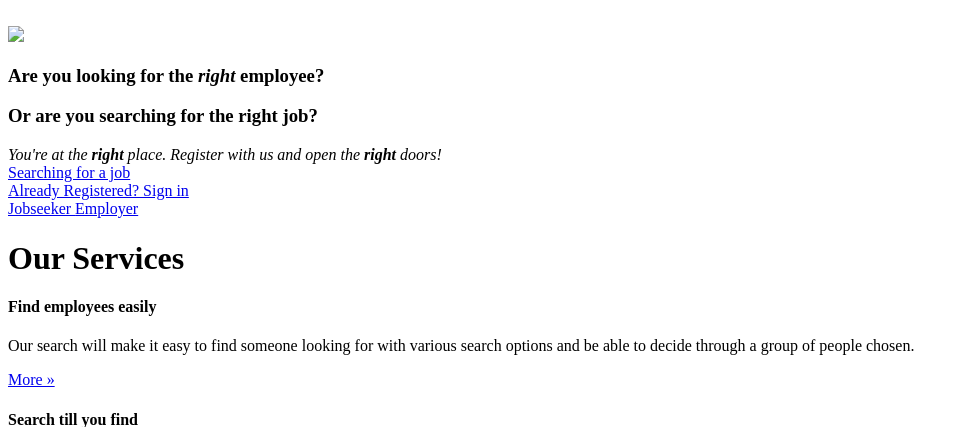
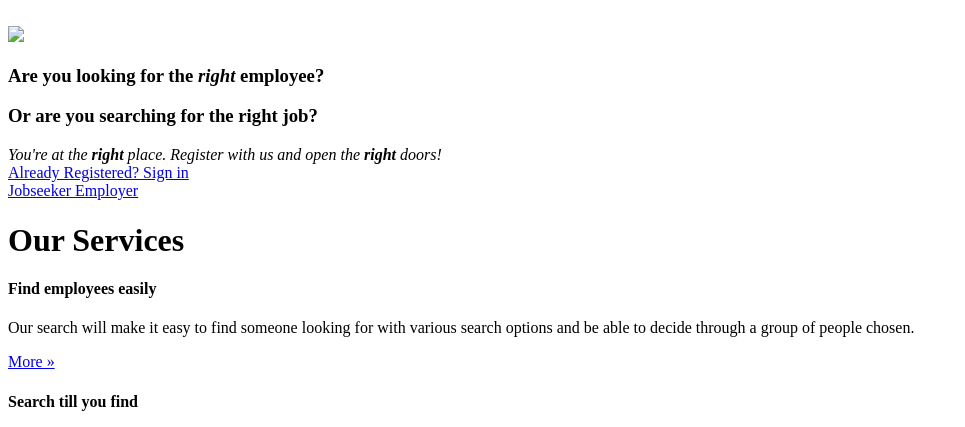
Before and after one commit to mugunga007/hiretech, a Yii app: template frontend/views/site/index.php in a window 1280 px wide. Shown: the top 427 px of the page, without its empty margins (0-965 px from the left). Run offline with PHP 8.4 and a stand-in for Yii, Linux system fonts and the light colour scheme; the template is opened without the code that fills it, so the values that code supplies are empty; some libraries are stand-ins or nearby versions.

Commit message:
homepage text modified

```diff
--- a/frontend/views/site/index.php
+++ b/frontend/views/site/index.php
@@ -31,7 +31,6 @@ use yii\helpers\Url;
                         <div class="row">
                             <div class="col-sm-6">
                                 <a type="button" href="<?=Url::to(['seeker/create'])?>"
-                                   class="btn btn-lg mybtnprimary">Searching for a job
                                     </a>
                             </div>
 
```
